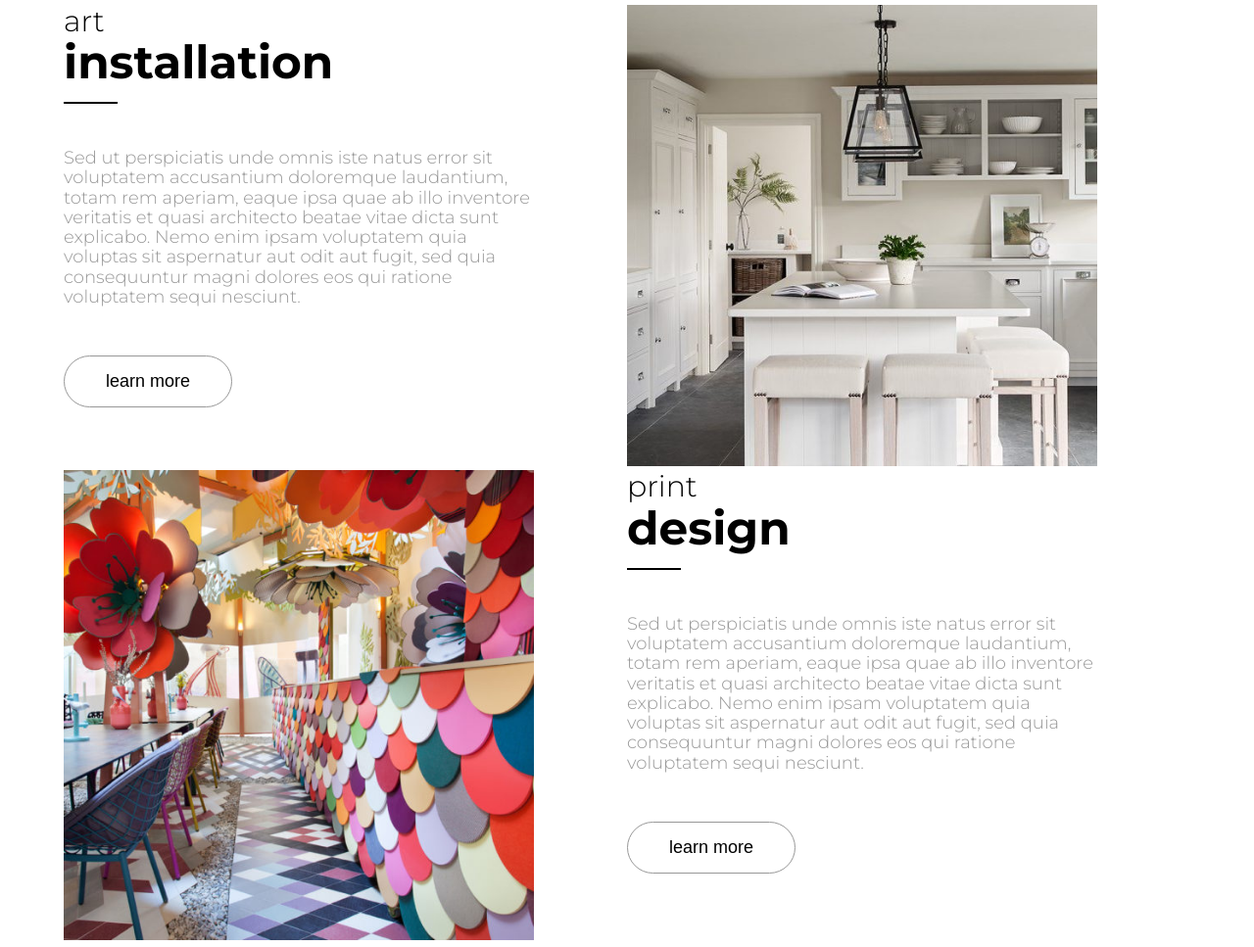
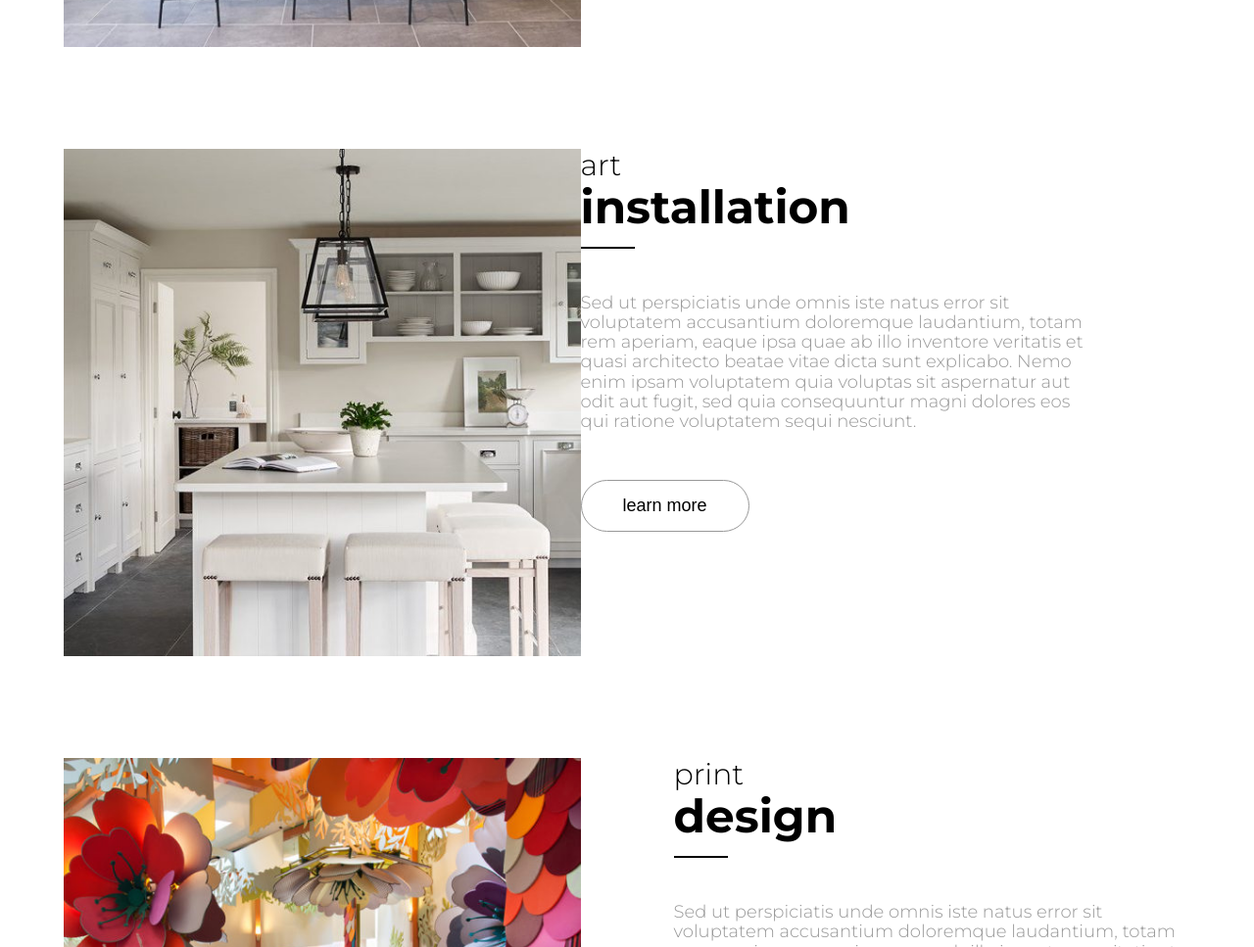
Before and after one commit to PrinceTulip/Clemo-, a website: page src/index.html in a window 1280 px wide. Shown: the part 1432-2399 px from the top of the page at 98% size. Drawn offline with nearby package versions, Linux system fonts and the light colour scheme; files that its build step writes are made by us from their sources; files whose address does not match are found by name.

Commit message:
adaptive main-section

```diff
--- a/src/index.html
+++ b/src/index.html
@@ -87,9 +87,6 @@
               <button class="promo__button btn">get in touch</button>
             </div>
           </div>
-          <!--           <div class="control">-->
-          <!--            <div class="control__dots"></div>-->
-          <!--          </div> -->
         </div>
       </div>
     </section>
@@ -120,7 +117,7 @@
         </div>
       </div>
       <div class="row main-row">
-        <div class="main__item">
+        <div class="main__item main-item--order-second">
           <div class="main__sub-title">
             <span class="main__span">art</span>
             <h3 class="sub-title">installation</h3>
@@ -134,7 +131,7 @@
           </div>
           <button class="btn btn--white main__button">learn more</button>
         </div>
-        <div class="main__item">
+        <div class="main__item main-item--order-first">
           <img class="main__item-img" src="img/installation.jpg" alt="item-img">
         </div>
       </div>
--- a/src/scss/_section/_main.scss
+++ b/src/scss/_section/_main.scss
@@ -1,6 +1,36 @@
+.main-row {
+  margin-bottom: 100px;
+
+  &:last-child {
+    margin-bottom: 0;
+  }
+
+  @include tablets {
+    display: flex;
+    flex-direction: column;
+  }
+
+  @include laptop {
+    margin-bottom: 80px;
+  }
+}
+
 .main__item {
-  width: 42%;
+  width: 50%;
   margin-right: 95px;
+
+  &:last-child {
+    margin-right: 0;
+  }
+
+  @include laptop {
+    margin-right: 45px;
+  }
+
+  @include tablets {
+    width: 100%;
+    text-align: center;
+  }
 }
 
 .main__title {
@@ -19,7 +49,13 @@
   &:after {
     bottom: 45px;
     left: 0;
+
+    @include tablets {
+      left: 47%;
+      bottom: 32px;
+    }
   }
+
 }
 
 .main__desc {
@@ -27,4 +63,27 @@
   color: $gray;
   font-weight: 300;
   margin-bottom: 50px;
+
+  @include laptop {
+    font-size: 17px;
+  }
+
+  @include phones {
+    font-size: 15px;
+  }
 }
+
+.main__item-img {
+  @include tablets {
+    margin-bottom: 20px;
+  }
+}
+
+
+.main-item--order-second {
+  order: 5;
+}
+
+.main-item--order-first {
+  order: 4;
+}
--- a/src/scss/_setting/_basic.scss
+++ b/src/scss/_setting/_basic.scss
@@ -61,6 +61,10 @@ img {
   font-size: 60px;
   font-weight: 300;
   text-align: center;
+
+  @include small-phones {
+    font-size: 50px;
+  }
 }
 
 .sub-title {
```
Also changed, not shown: build/css/main.min.css, build/index.html.
